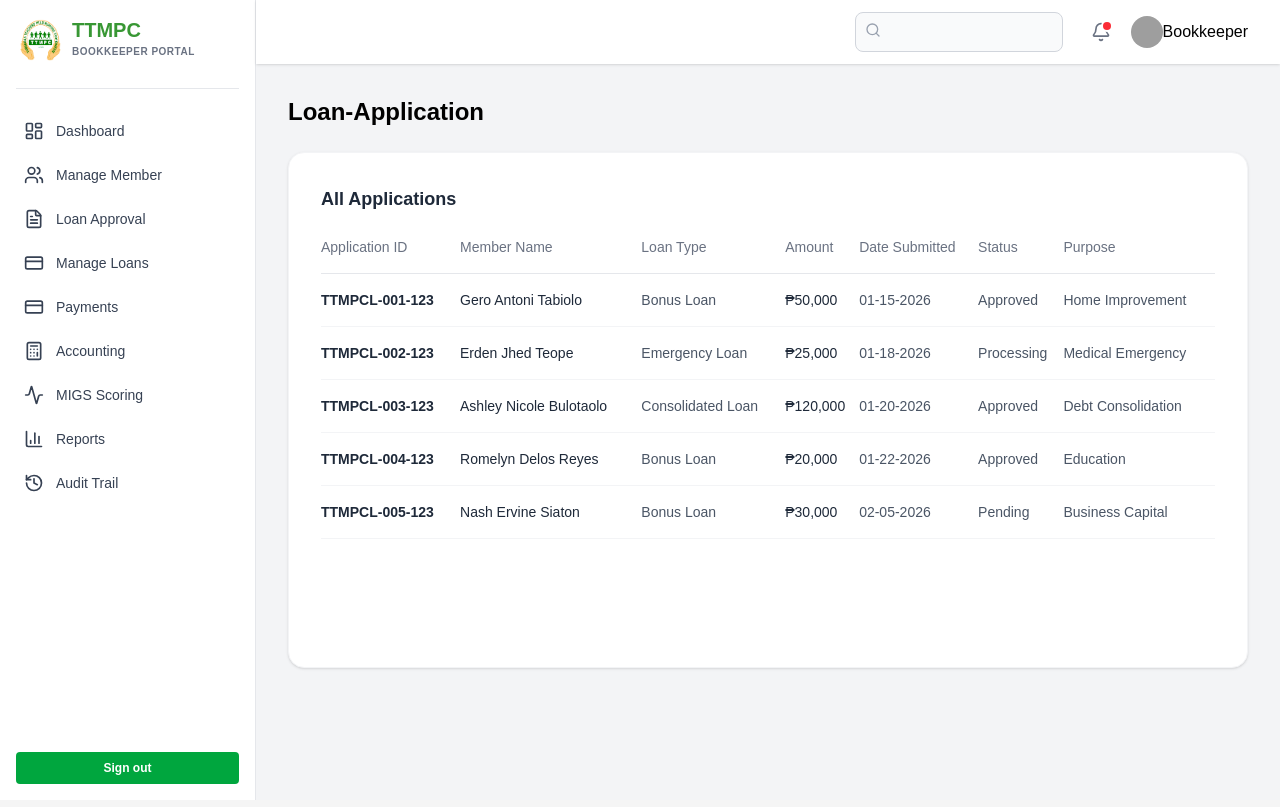
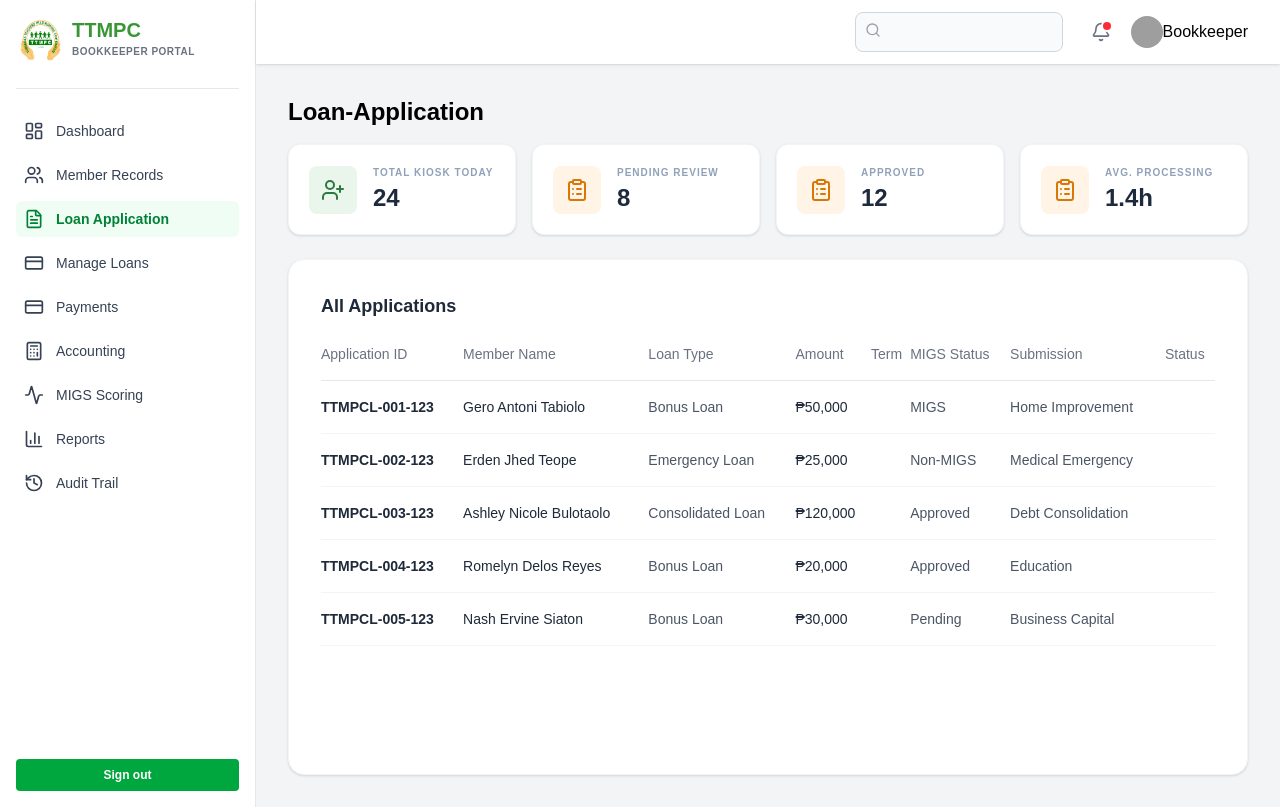
Before and after one commit to Gtabs2004/TTMPC-THESIS, a React (Vite) app in the folder TTMPC_THESIS/: page /loan-application in a window 1280 px wide. Built offline with nearby package versions, Linux system fonts and the light colour scheme; no server answers; grey boxes are pictures that could not be loaded.

Commit message:
membership

```diff
--- a/TTMPC_THESIS/package.json
+++ b/TTMPC_THESIS/package.json
@@ -13,6 +13,8 @@
     "@supabase/supabase-js": "^2.95.3",
     "@tailwindcss/vite": "^4.1.18",
     "dotenv": "^17.3.1",
+    "html2canvas": "^1.4.1",
+    "jspdf": "^4.2.1",
     "lucide-react": "^0.563.0",
     "pdf-lib": "^1.17.1",
     "react": "^19.2.0",
--- a/TTMPC_THESIS/src/BOD/Components/Secretary_Attendance.jsx
+++ b/TTMPC_THESIS/src/BOD/Components/Secretary_Attendance.jsx
@@ -306,7 +306,7 @@ const Secretary_Attendance = () => {
           <div className="flex flex-col">
             <h1 className="text-xl font-bold text-[#389734]">TTMPC</h1>
             <p className="text-[10px] uppercase tracking-wider text-gray-500 font-semibold">
-              BOD Portal
+              Secretary Portal
             </p>
           </div>
         </div>
--- a/TTMPC_THESIS/src/BOD/Components/Secretary_Records.jsx
+++ b/TTMPC_THESIS/src/BOD/Components/Secretary_Records.jsx
@@ -125,7 +125,7 @@ const Secretary_Records = () => {
           <div className="flex flex-col">
             <h1 className="text-xl font-bold text-[#389734]">TTMPC</h1>
             <p className="text-[10px] uppercase tracking-wider text-gray-500 font-semibold">
-              BOD Portal
+              Secretary Portal
             </p>
           </div>
         </div>
@@ -200,7 +200,7 @@ const Secretary_Records = () => {
                  </button>
                  <div className="flex items-center ml-4 gap-2 border-l border-gray-200 pl-4">
                    <img src="src/assets/img/bookkeeper-profile.png" alt="Profile" className="w-8 h-8 rounded-full bg-gray-200"></img>
-                   <p className="text-sm font-medium text-gray-700">Manager</p>
+                   <p className="text-sm font-medium text-gray-700">Secretary</p>
                  </div>
                </header>
 
--- a/TTMPC_THESIS/src/Bookkeeper/Components/Loan-Application.jsx
+++ b/TTMPC_THESIS/src/Bookkeeper/Components/Loan-Application.jsx
@@ -11,7 +11,10 @@ import {
   BarChart3,
   History,
   Search,
-  Bell
+  Bell,
+  UserPlus,
+  ClipboardList
+
 } from 'lucide-react';
 
 
@@ -21,8 +24,8 @@ const LoanApplication = () => {
 
 const menuItems = [
     { name: "Dashboard", icon: LayoutDashboard },
-    { name: "Manage Member", icon: Users },
-    { name: "Loan Approval", icon: FileText },
+    { name: "Member Records", icon: Users },
+    { name: "Loan Application", icon: FileText },
     { name: "Manage Loans", icon: CreditCard },
     { name: "Payments", icon: CreditCard },
     { name: "Accounting", icon: Calculator },
@@ -62,9 +65,9 @@ const menuItems = [
   {(() => {
     const routeMap = {
       Dashboard: "/dashboard",
-      "Manage Member": "/manage-member",
-      "Loan Approval": "/bookkeeper-loan-approval",
-    "Manage Loans":"/manage-loans",
+      "Member Records": "/records",
+      "Loan Application": "/loan-application",
+      "Manage Loans":"/manage-loans",
       Payments: "/payments",
       Accounting: "/accounting",
       MIGS: "/migs",
@@ -106,7 +109,7 @@ const menuItems = [
       </aside>
 
 
-      <div className="flex-1 flex flex-col">
+      <div className="flex-1 flex flex-col ">
         <header className="bg-white h-16 shadow-sm flex items-center justify-end px-8">
           <div className="relative">
           <Search className="absolute left-2.5 top-2.5 h-4 w-4 text-gray-400"/>
@@ -125,6 +128,45 @@ const menuItems = [
         <main className="p-8">
           <h1 className="font-bold text-2xl">Loan-Application</h1>
 
+         <div className="grid grid-cols-1 md:grid-cols-2 lg:grid-cols-4 gap-4 mb-6 mt-4">
+                    <div className="bg-white border border-gray-100 rounded-xl p-5 flex items-center gap-4 shadow-sm">
+                      <div className="w-12 h-12 rounded-lg bg-[#EAF5EC] flex items-center justify-center flex-shrink-0">
+                        <UserPlus className="text-[#2C7A3F] w-6 h-6" />
+                      </div>
+                      <div className="flex flex-col">
+                        <h3 className="text-[10px] font-bold text-slate-400 uppercase tracking-widest">Total Kiosk Today</h3>
+                        <p className="text-2xl font-extrabold text-slate-800 mt-0.5">24</p>
+                      </div>
+                    </div>
+
+                    <div className="bg-white border border-gray-100 rounded-xl p-5 flex items-center gap-4 shadow-sm">
+                      <div className="w-12 h-12 rounded-lg bg-[#FFF4E5] flex items-center justify-center flex-shrink-0">
+                        <ClipboardList className="text-[#D97706] w-6 h-6" />
+                      </div>
+                      <div className="flex flex-col">
+                        <h3 className="text-[10px] font-bold text-slate-400 uppercase tracking-widest">Pending Review</h3>
+                        <p className="text-2xl font-extrabold text-slate-800 mt-0.5">8</p>
+                      </div>
+                     </div>
+                       <div className="bg-white border border-gray-100 rounded-xl p-5 flex items-center gap-4 shadow-sm">
+                      <div className="w-12 h-12 rounded-lg bg-[#FFF4E5] flex items-center justify-center flex-shrink-0">
+                        <ClipboardList className="text-[#D97706] w-6 h-6" />
+                      </div>
+                      <div className="flex flex-col">
+                        <h3 className="text-[10px] font-bold text-slate-400 uppercase tracking-widest">Approved</h3>
+                        <p className="text-2xl font-extrabold text-slate-800 mt-0.5">12</p>
+                      </div>
+                     </div>
+                       <div className="bg-white border border-gray-100 rounded-xl p-5 flex items-center gap-4 shadow-sm">
+                      <div className="w-12 h-12 rounded-lg bg-[#FFF4E5] flex items-center justify-center flex-shrink-0">
+                        <ClipboardList className="text-[#D97706] w-6 h-6" />
+                      </div>
+                      <div className="flex flex-col">
+                        <h3 className="text-[10px] font-bold text-slate-400 uppercase tracking-widest">AVG. PROCESSING</h3>
+                        <p className="text-2xl font-extrabold text-slate-800 mt-0.5">1.4h</p>
+                      </div>
+                     </div>
+                  </div>
 
 
           <div className="bg-white w-full rounded-2xl m-auto mt-6 p-8 shadow-sm border border-gray-100 min-h-fit">
@@ -136,18 +178,19 @@ const menuItems = [
                         <th className="pb-4 font-medium">Member Name</th>
                         <th className="pb-4 font-medium">Loan Type</th>
                         <th className="pb-4 font-medium">Amount</th>
-                        <th className="pb-4 font-medium">Date Submitted</th>
+                        <th className="pb-4 font-medium">Term</th>
+                        <th className="pb-4 font-medium"> MIGS Status</th>
+                        <th className="pb-4 font-medium">Submission</th>
                         <th className="pb-4 font-medium">Status</th>
-                        <th className="pb-4 font-medium">Purpose</th>
                       </tr>
                   </thead>
                   <tbody>
                     {[
-                     { ID: "TTMPCL-001-123", name: "Gero Antoni Tabiolo", type: "Bonus Loan", amount: "₱50,000", date: "01-15-2026", status: "Approved", purpose: "Home Improvement" },
-                     { ID: "TTMPCL-002-123", name: "Erden Jhed Teope", type: "Emergency Loan", amount: "₱25,000", date: "01-18-2026", status: "Processing", purpose: "Medical Emergency" },
-                     { ID: "TTMPCL-003-123", name: "Ashley Nicole Bulotaolo", type: "Consolidated Loan", amount: "₱120,000", date: "01-20-2026", status: "Approved", purpose: "Debt Consolidation" },
-                     { ID: "TTMPCL-004-123", name: "Romelyn Delos Reyes", type: "Bonus Loan", amount: "₱20,000", date: "01-22-2026", status: "Approved", purpose: "Education" },
-                     { ID: "TTMPCL-005-123", name: "Nash Ervine Siaton", type: "Bonus Loan", amount: "₱30,000", date: "02-05-2026", status: "Pending", purpose: "Business Capital" }
+                     { ID: "TTMPCL-001-123", name: "Gero Antoni Tabiolo", type: "Bonus Loan", amount: "₱50,000", term: "12 Months", status: "MIGS", purpose: "Home Improvement" },
+                     { ID: "TTMPCL-002-123", name: "Erden Jhed Teope", type: "Emergency Loan", amount: "₱25,000", term: "12 Months", status: "Non-MIGS", purpose: "Medical Emergency" },
+                     { ID: "TTMPCL-003-123", name: "Ashley Nicole Bulotaolo", type: "Consolidated Loan", amount: "₱120,000", term: "24 Months", status: "Approved", purpose: "Debt Consolidation" },
+                     { ID: "TTMPCL-004-123", name: "Romelyn Delos Reyes", type: "Bonus Loan", amount: "₱20,000", term: "6 Months", status: "Approved", purpose: "Education" },
+                     { ID: "TTMPCL-005-123", name: "Nash Ervine Siaton", type: "Bonus Loan", amount: "₱30,000", term: "12 Months", status: "Pending", purpose: "Business Capital" }
                     ].map((loan, index) => (
                         <tr key={loan.ID} className="border-b border-gray-100 hover:bg-gray-50 transition-colors">
                           <td className="py-4 font-semibold text-gray-800">{loan.ID}</td>
--- a/TTMPC_THESIS/src/Cashier/Components/Cashier_CBU_Deposit.jsx
+++ b/TTMPC_THESIS/src/Cashier/Components/Cashier_CBU_Deposit.jsx
@@ -374,7 +374,6 @@ const Cashier_CBU_Deposit = () => {
               >
                 <ReceiptText className="w-4 h-4" /> Submit CBU Deposit
               </button>
-
             </div>
           </div>
         </main>
--- a/TTMPC_THESIS/src/Cashier/Components/Cashier_Withdrawals.jsx
+++ b/TTMPC_THESIS/src/Cashier/Components/Cashier_Withdrawals.jsx
@@ -245,7 +245,7 @@ const Cashier_Withdrawals = () => {
               </table>
             </div>
 
-            {/* Pagination Footer */}
+
             <div className="mt-6 pt-4 border-t border-gray-200 flex justify-center items-center gap-2">
               <button className="w-8 h-8 flex items-center justify-center rounded-full border border-gray-300 text-gray-500 hover:bg-gray-50">
                 <ChevronLeft className="w-4 h-4" />
--- a/TTMPC_THESIS/src/LOANFORMS/Membership_Form.jsx
+++ b/TTMPC_THESIS/src/LOANFORMS/Membership_Form.jsx
@@ -135,6 +135,8 @@ function Membership_Form() {
     }
   };
 
+  const isSingleCivilStatus = formdata.civil_status === 'Single';
+
   return (
     <div className="flex flex-col min-h-screen bg-gray-50 pb-20">
       <header className="w-full bg-[#E9F7DE] h-20 shadow-sm flex items-center px-8">
@@ -267,6 +269,7 @@ function Membership_Form() {
             </section>
 
 
+            {!isSingleCivilStatus && (
               <section>
                 <h3 className="text-sm font-bold text-slate-700 uppercase mb-4">Family Information</h3>
                 <div className="grid grid-cols-1 md:grid-cols-3 gap-6 mb-4">
@@ -306,6 +309,7 @@ function Membership_Form() {
 
                 </div>
               </section>
+            )}
 
 
             <section>
--- a/TTMPC_THESIS/src/Router.jsx
+++ b/TTMPC_THESIS/src/Router.jsx
@@ -145,4 +145,5 @@ export const router = createBrowserRouter([
     {path: "/payments-cashier", element:<Cashier_Payments/>},
     {path: "/cashier-payments", element:<Cashier_Payments/>},
     {path: "/cashier-disbursement", element:<Cashier_Disbursement/>}
+
 ]);
```
Also changed, not shown: TTMPC_THESIS/src/BOD/Components/MemberApprovalDetails.jsx (+19 -99 lines), 1 other file (tests, documents, lock files or other folders). Lines whose indentation alone changed are shown as unchanged.
